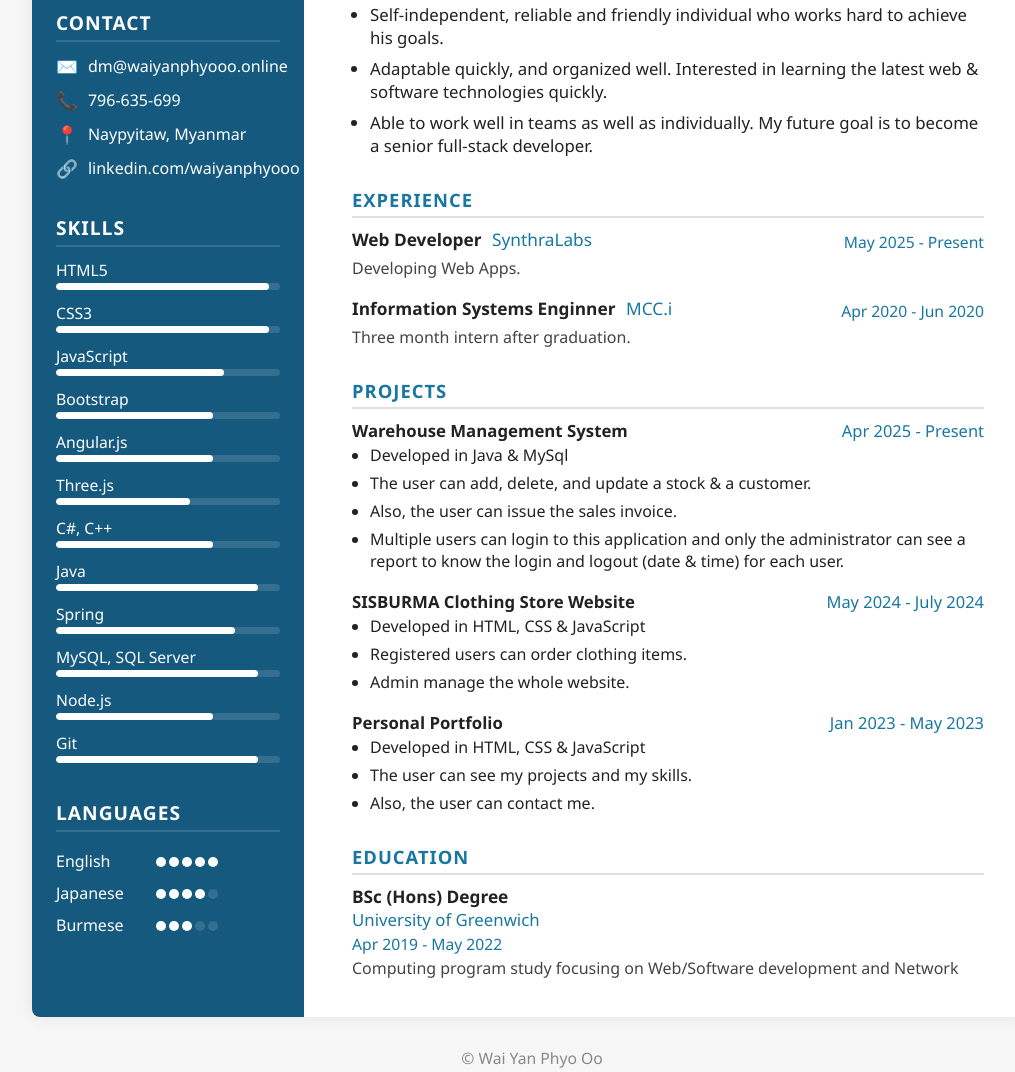
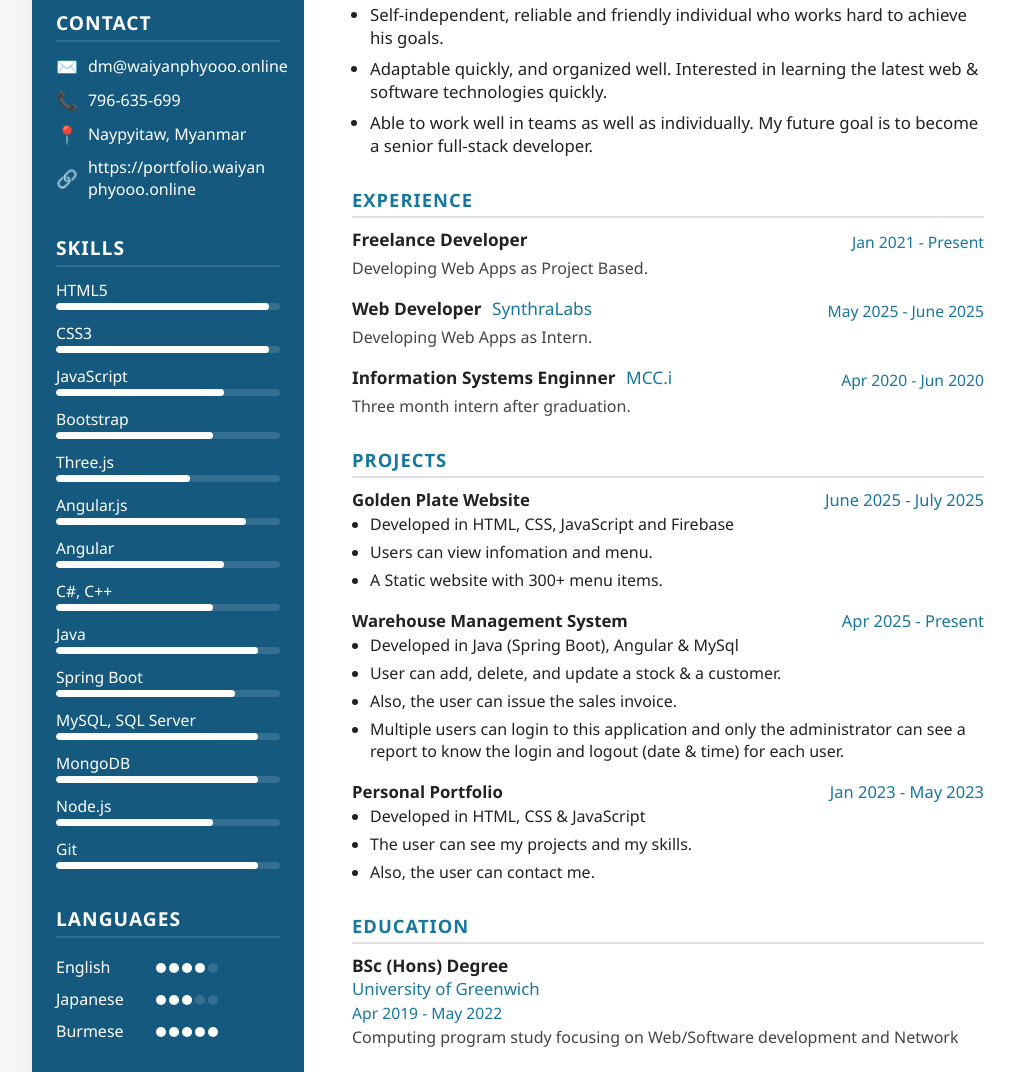
Before and after one commit to waiyanphyooo21/resume, a plain HTML site: page index.html in a window 1280 px wide. Shown: the part 219-1291 px from the top of the page, without its empty margins (108-1123 px from the left). Drawn offline with Linux system fonts and the light colour scheme.

Commit message:
update resume

```diff
--- a/index.html
+++ b/index.html
@@ -20,7 +20,7 @@
                     <li><span class="icon">✉️</span> dm@waiyanphyooo.online</li>
                     <li><span class="icon">📞</span> 796-635-699</li>
                     <li><span class="icon">📍</span> Naypyitaw, Myanmar</li>
-                    <li><span class="icon">🔗</span> linkedin.com/waiyanphyooo</li>
+                    <li><span class="icon">🔗</span> https://portfolio.waiyan<br>phyooo.online</li>
                 </ul>
             </div>
             <div class="skills-section">
@@ -46,14 +46,19 @@
                             <div class="fill" style="width: 70%"></div>
                         </div>
                     </li>
-                    <li><span>Angular.js</span>
-                        <div class="bar">
-                            <div class="fill" style="width: 70%"></div>
-                        </div>
-                    </li>
                     <li><span>Three.js</span>
                         <div class="bar">
                             <div class="fill" style="width: 60%"></div>
+                        </div>
+                    </li>
+                    <li><span>Angular.js</span>
+                        <div class="bar">
+                            <div class="fill" style="width: 85%"></div>
+                        </div>
+                    </li>
+                    <li><span>Angular</span>
+                        <div class="bar">
+                            <div class="fill" style="width: 75%"></div>
                         </div>
                     </li>
                     <li><span>C#, C++</span>
@@ -66,12 +71,17 @@
                             <div class="fill" style="width: 90%"></div>
                         </div>
                     </li>
-                    <li><span>Spring</span>
+                    <li><span>Spring Boot</span>
                         <div class="bar">
                             <div class="fill" style="width: 80%"></div>
                         </div>
                     </li>
                     <li><span>MySQL, SQL Server</span>
+                        <div class="bar">
+                            <div class="fill" style="width: 90%"></div>
+                        </div>
+                    </li>
+                    <li><span>MongoDB</span>
                         <div class="bar">
                             <div class="fill" style="width: 90%"></div>
                         </div>
@@ -93,13 +103,13 @@
                 <ul class="languages-list">
                     <li><span class="lang-name">English</span> <span class="dots"><span class="dot filled"></span><span
                                 class="dot filled"></span><span class="dot filled"></span><span
-                                class="dot filled"></span><span class="dot filled"></span></span></li>
+                                class="dot filled"></span><span class="dot "></span></span></li>
                     <li><span class="lang-name">Japanese</span> <span class="dots"><span class="dot filled"></span><span
                                 class="dot filled"></span><span class="dot filled"></span><span
-                                class="dot filled"></span><span class="dot"></span></span></li>
+                                class="dot"></span><span class="dot"></span></span></li>
                     <li><span class="lang-name">Burmese</span> <span class="dots"><span class="dot filled"></span><span
-                                class="dot filled"></span><span class="dot filled"></span><span class="dot"></span><span
-                                class="dot"></span></span></li>
+                                class="dot filled"></span><span class="dot filled"></span><span
+                                class="dot filled"></span><span class="dot filled"></span></span></li>
                 </ul>
             </div>
         </aside>
@@ -121,9 +131,14 @@
             <section class="experience-section">
                 <h2>EXPERIENCE</h2>
                 <div class="job">
+                    <div class="job-title">Freelance Developer </div>
+                    <div class="job-date">Jan 2021 - Present</div>
+                    <div class="job-desc">Developing Web Apps as Project Based.</div>
+                </div>
+                <div class="job">
                     <div class="job-title">Web Developer <span class="company">SynthraLabs</span></div>
-                    <div class="job-date">May 2025 - Present</div>
-                    <div class="job-desc">Developing Web Apps.</div>
+                    <div class="job-date">May 2025 - June 2025</div>
+                    <div class="job-desc">Developing Web Apps as Intern.</div>
                 </div>
                 <div class="job">
                     <div class="job-title">Information Systems Enginner <span class="company">MCC.i</span></div>
@@ -134,23 +149,23 @@
             <section class="projects-section">
                 <h2>PROJECTS</h2>
                 <div class="project">
+                    <div class="project-title">Golden Plate Website<span class="project-date">June 2025 - July
+                            2025</span></div>
+                    <ul>
+                        <li>Developed in HTML, CSS, JavaScript and Firebase</li>
+                        <li>Users can view infomation and menu.</li>
+                        <li>A Static website with 300+ menu items.</li>
+                    </ul>
+                </div>
+                <div class="project">
                     <div class="project-title">Warehouse Management System<span class="project-date">Apr 2025
                             - Present</span></div>
                     <ul>
-                        <li>Developed in Java & MySql</li>
-                        <li>The user can add, delete, and update a stock & a customer.</li>
+                        <li>Developed in Java (Spring Boot), Angular & MySql</li>
+                        <li>User can add, delete, and update a stock & a customer.</li>
                         <li>Also, the user can issue the sales invoice.</li>
                         <li>Multiple users can login to this application and only the administrator can see a report to
                             know the login and logout (date & time) for each user.</li>
-                    </ul>
-                </div>
-                <div class="project">
-                    <div class="project-title">SISBURMA Clothing Store Website<span class="project-date">May 2024 - July
-                            2024</span></div>
-                    <ul>
-                        <li>Developed in HTML, CSS & JavaScript</li>
-                        <li>Registered users can order clothing items.</li>
-                        <li>Admin manage the whole website.</li>
                     </ul>
                 </div>
                 <div class="project">
```
